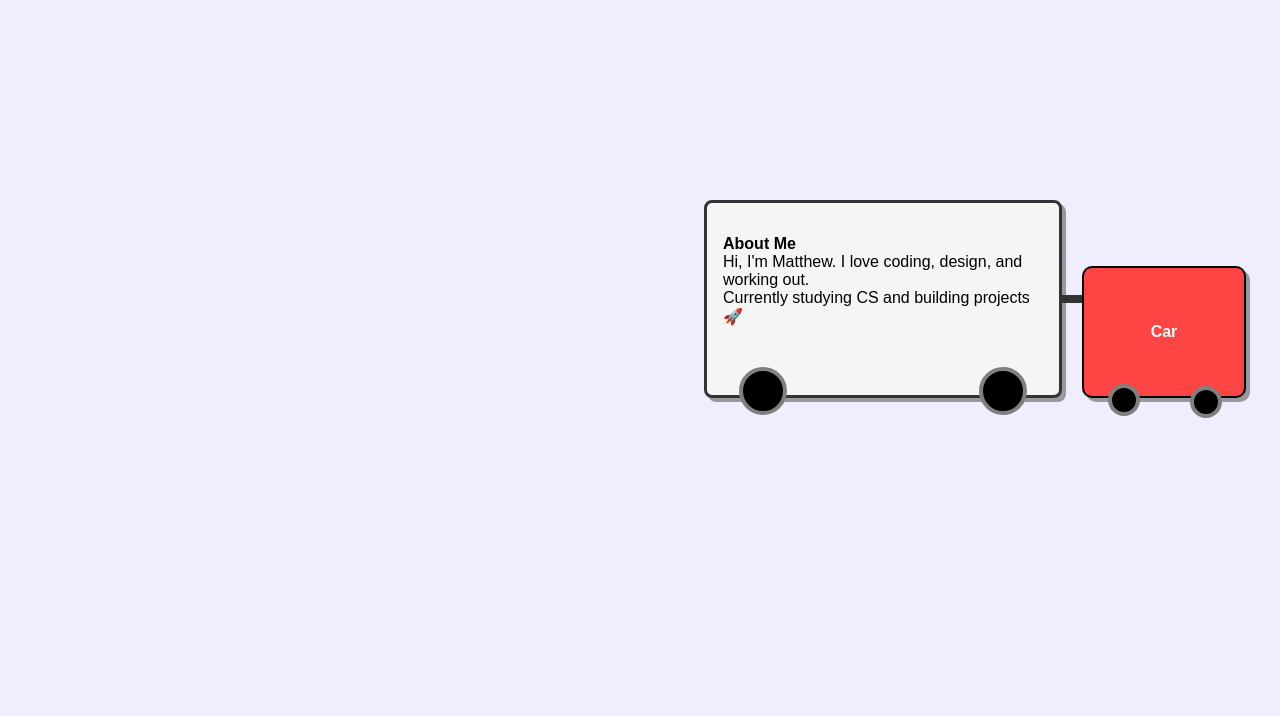
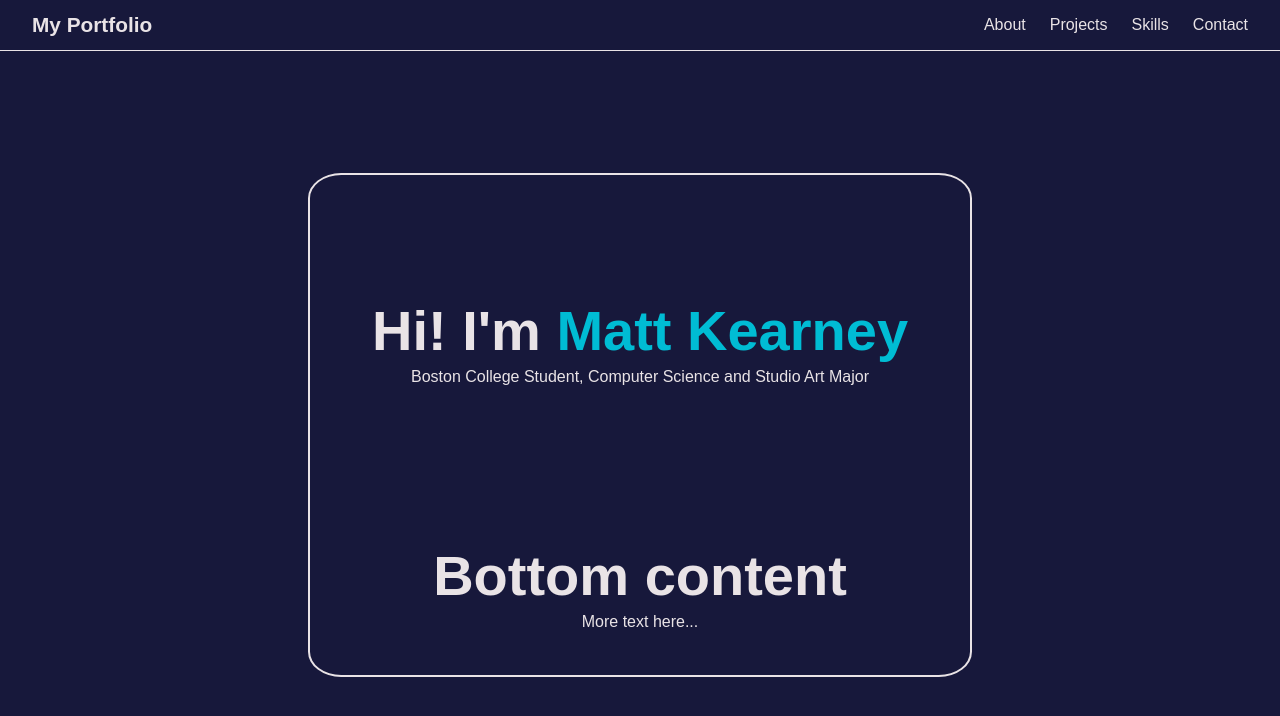
Before and after one commit to mattkearney14/html-css-js-portfolio, a plain HTML site: page index.html in a window 1280 px wide. Drawn offline with Linux system fonts and the light colour scheme.

Commit message:
Testing and playing around with design

```diff
--- a/index.html
+++ b/index.html
@@ -1,4 +1,5 @@
 <!DOCTYPE html>
+
 <html lang="en">
 <head>
   <meta charset="UTF-8">
@@ -7,7 +8,35 @@
   <link rel="stylesheet" href="styles.css">
 </head>
 <body>
-  <!-- Convoy (car + trailer) -->
+      <nav class="navbar">
+    <div class="logo">My Portfolio</div>
+    <ul class="nav-links">
+      <li><a href="#about">About</a></li>
+      <li><a href="#projects">Projects</a></li>
+      <li><a href="#skills">Skills</a></li>
+      <li><a href="#contact">Contact</a></li>
+    </ul>
+  </nav>
+    <div class="container">
+    <div class="center-box">
+        <div class="top-box">
+    <h1>Hi! I'm <span class="accent">Matt Kearney</span> </h1>
+    <p>Boston College Student, Computer Science and Studio Art Major</p>
+  </div>
+  <div class="bottom-box">
+    <h3>Bottom content</h3>
+    <p>More text here...</p>
+    </div>
+    </div>
+  </div>
+  </div>
+  </div>
+
+
+
+
+    <!-- Convoy (car + trailer) -->
+   <!--
   <div class="convoy" id="convoy">
 
     <div class="trailer-box">
@@ -24,8 +53,9 @@
         <div class="car-wheel right"></div>
     </div>
   </div>
+-->
+  <!-- Link to JS -->
 
-  <!-- Link to JS -->
   <script src="script.js"></script>
 </body>
 </html>
--- a/script.js
+++ b/script.js
@@ -4,7 +4,7 @@ const convoy = document.getElementById("convoy");
 // Starting position
 let pos = -500;
 const speed = 4;    // pixels per frame
-const stopAt = window.innerWidth * 0.75; // stop at 75% of screen width
+const stopAt = window.innerWidth * 0.50; // stop at 75% of screen width
 
 // Animation loop
 function drive() {
--- a/styles.css
+++ b/styles.css
@@ -1,86 +1,123 @@
 body {
+  display: grid;
+  grid-template-rows: auto 1fr; /* navbar + content */
   margin: 0;
-  background: #eef;
+  height: 100vh;
+  background: #17183B;
   font-family: sans-serif;
-  overflow-x: hidden;
 }
 
-/* Convoy = car + trailer grouped */
-.convoy {
-  position: absolute;
-  top: 200px;
-  left: -500px; /* start offscreen */
+.navbar {
+  grid-row: 1; /* goes into first row */
   display: flex;
-  align-items: flex-end; /* align bottom edges */
-  gap: 20px; /* space between car and trailer */
+  justify-content: space-between;
+  align-items: center;
+  border-bottom: #E9E3E6 1px solid;
+  padding: 0.8rem 2rem;
+  /* no need for position: fixed anymore! */
 }
 
-/* Car box */
-.car-box {
-  width: 10rem;
-  height: 8rem;
-  background: #ff4444; /* red */
-  border: 2px solid black;
-  border-radius: 10px;
+
+.logo {
+  color: #E9E3E6;
+  font-size: 1.3rem;
+  font-weight: bold;
+}
+.nav-links {
+  list-style: none;
   display: flex;
+  gap: 1.5rem;
+  margin: 0;
+  padding: 0;
+}
+.nav-links a {
+  color: #E9E3E6;
+  text-decoration: none;
+  font-size: 1rem;
+  transition: color 0.3s;
+}
+.nav-links a:hover {
+  color: #00bcd4; /* highlight color */
+}
+section {
+  padding: 2rem;
+}
+/* Container centers the box */
+.container {
+  grid-row: 2;
+  display: grid;
+  place-items: center; /* center horizontally & vertically */
+}
+
+/* Centered box */
+.center-box {
+  width: 50vw;
+  height: 60vh;
+  border: 2px solid #E9E3E6;
+  border-radius: 5%;
+  display: flex;
+  flex-direction: column;
+  gap: 10px;
+  background: transparent;
+  padding: 10px;
+  transition: all 0.3s ease;
+  transform-origin: center;
+}
+
+/* Top and bottom sections */
+.top-box {
+  flex: 2; /* bigger */
+  background: transparent;
+  display: flex;
+  flex-direction: column;
   justify-content: center;
   align-items: center;
-  color: white;
-  font-weight: bold;
-  position: relative; /* needed for attaching wheels */
-  box-shadow: 4px 4px 0px #999;
+  transition: all 0.3s ease;
 }
 
-/* Trailer box */
-.trailer-box {
-  width: 20rem;
-  height: 10rem;
-  background: #f5f5f5;          /* light trailer color */
-  border: 3px solid #333;       /* outline */
-  border-radius: 0.5rem;        /* slight curve on corners */
-  position: relative;           /* needed for attaching wheels */
-  padding: 1rem;
-  box-shadow: 4px 4px 0px #999; /* give it a bit of depth */
-}
-.trailer-wheel {
-  width: 2.5rem;
-  height: 2.5rem;
-  background: black;
-  border-radius: 50%;         /* makes it a circle */
-  position: absolute;
-  bottom: -1.25rem;           /* half below trailer */
-  border: 4px solid gray;     /* gives a rim look */
+.bottom-box {
+  flex: 1; /* smaller */
+  background: transparent;
+  display: flex;
+  flex-direction: column;
+  justify-content: center;
+  align-items: center;
+  transition: all 0.3s ease;
 }
 
-.trailer-wheel.left {
-  left: 2rem;
+/* Hover effect */
+.center-box:hover {
+  background: rgba(233, 227, 230, 0.1); /* subtle highlight */
+  transform: scale(1.05); /* grow box */
 }
 
-.trailer-wheel.right {
-  right: 2rem;
+/* Scale text along with hover */
+.center-box:hover .top-box,
+.center-box:hover .bottom-box {
+  transform: scale(1.05);
 }
 
-.car-wheel {
-  width: 1.5rem;
-  height: 1.5rem;
-  background: black;
-  border-radius: 50%;         /* makes it a circle */
-  position: absolute;
-  bottom: -1.25rem;           /* half below trailer */
-  border: 4px solid gray;     /* gives a rim look */
+.center-box h1,
+.center-box h3 {
+  color:#E9E3E6;
+  margin: 0;
+  transition: all 0.3s ease; /* smooth text scaling */
 }
-.car-wheel.left {
-  left: 1.5rem;
+
+.center-box p {
+  color:#E9E3E6;
+  margin: 5px 0 0 0;
+  transition: all 0.3s ease;
 }
-.car-wheel.right {
-  right: 1.5rem;
+
+.center-box:hover .top-box h1 {
+  font-size: 4rem; /* slightly larger on hover */
 }
-.hitch {
-  width: 1.5rem;
-  height: 0.5rem;
-  background: #333;
-  position: absolute;
-  top: 50%;
-  right: -1.5rem;          /* places it left, connecting to car */
-  transform: translateY(-50%);
+
+h1 .accent {
+  color: #00bcd4; /* accent color */
 }
+h1,
+h3 {
+  font-size: 3.5rem;
+}
```
